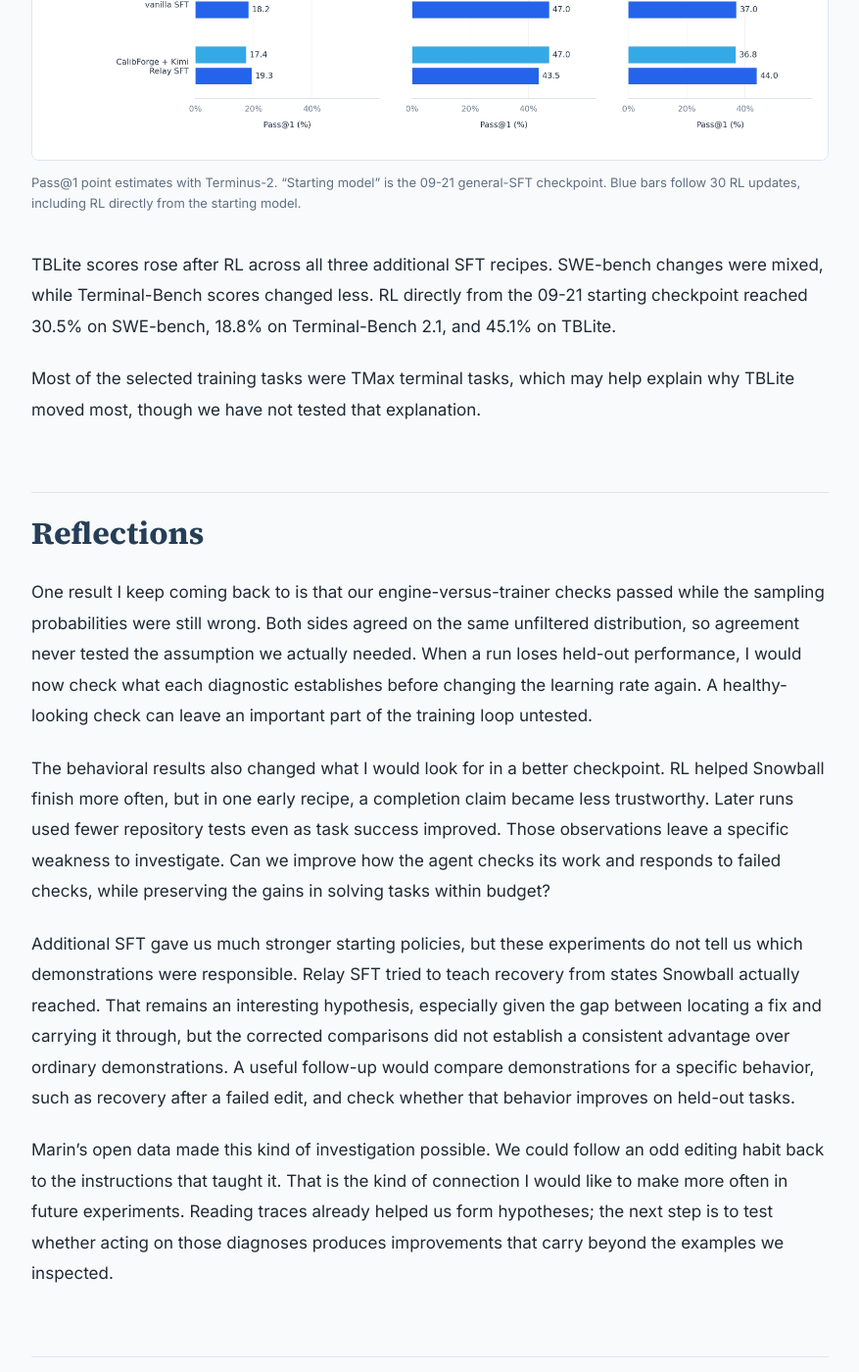
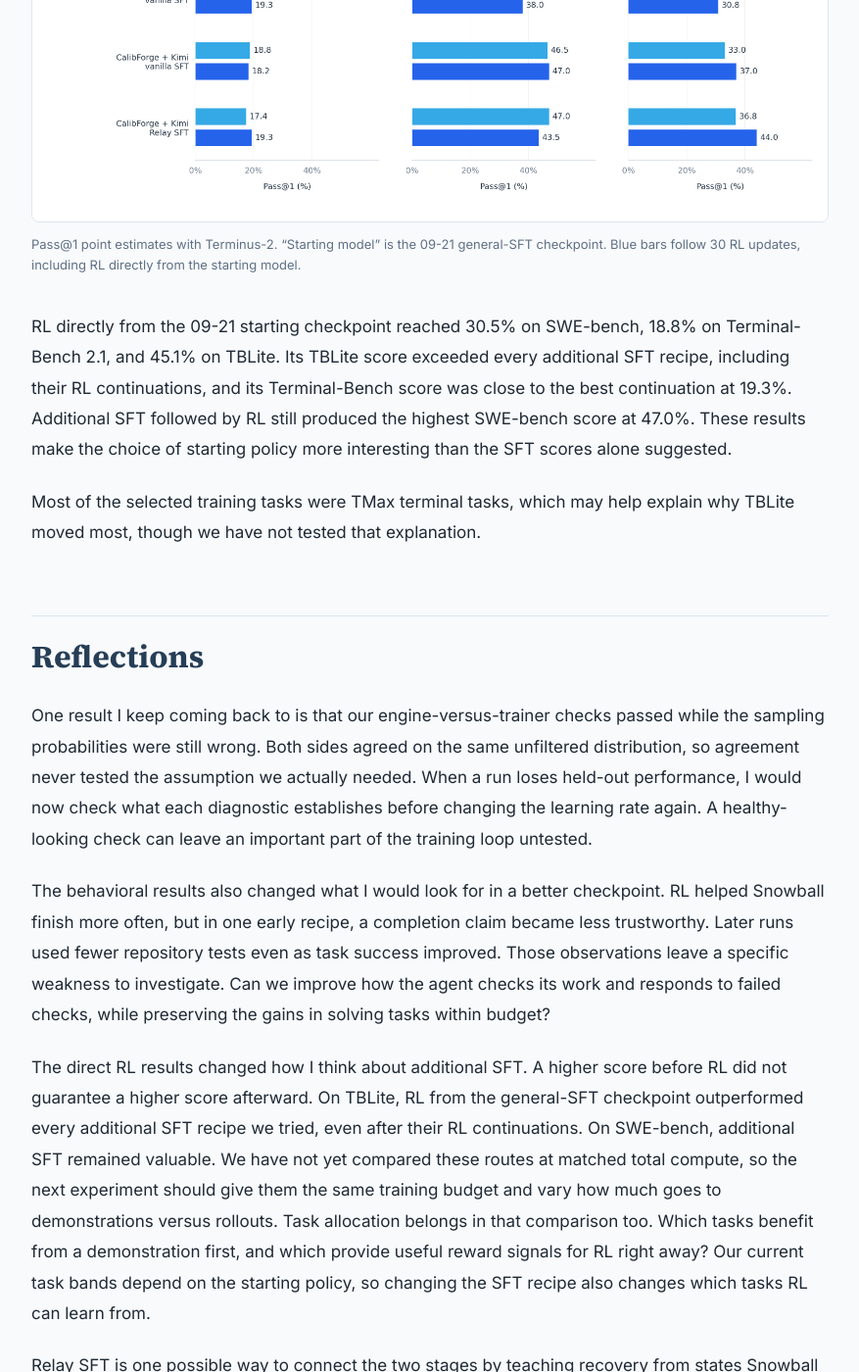
Before and after one commit to lukedhlee/lukedhlee.github.io, a Jekyll site: the page built from _posts/2026-10-21-turning-snowball-into-a-coding-agent.md, in a window 1280 px wide and 1400 px high, scrolled down 13947 px. Shown: the whole window at 98% size, without its empty margins (201-1078 px from the left). Built offline with Jekyll 4.4.1, drawn with Linux system fonts in a browser that asks for light colours; some of the changed text lies outside the part shown.

Commit message:
Reframe results around SFT and RL allocation

```diff
--- a/_posts/2026-10-21-turning-snowball-into-a-coding-agent.md
+++ b/_posts/2026-10-21-turning-snowball-into-a-coding-agent.md
@@ -26,7 +26,7 @@
 
 Some of the most interesting lessons came from reading the model’s attempts. Snowball could find the relevant function and describe a plausible fix, yet struggle to apply it. Other failures led us into the training system itself, where rising reward could hide falling held-out performance. Understanding these patterns helped us decide what to teach the model and what to fix around it.
 
-Below, we share what those experiments taught us about developing a coding agent, from inspecting inherited habits and getting RL working reliably to testing what additional demonstrations could contribute. Additional SFT brought the largest overall gains on the newer Snowball checkpoint, while RL afterward showed encouraging improvements on TBLite and mixed results elsewhere. The table shows one of those recipes.
+Below, we share what those experiments taught us about developing a coding agent, from inspecting inherited habits and getting RL working reliably to testing what additional demonstrations could contribute. Both additional SFT and RL brought substantial gains on the newer Snowball checkpoint, but their strengths differed across benchmarks. RL directly from the starting checkpoint reached the highest TBLite score, while additional SFT followed by RL reached the highest SWE-bench score. That leaves an interesting question about how to divide training compute and tasks between the two. The table shows one of the SFT recipes alongside direct RL.
 
 <div class="table-wrap" markdown="1">
 
@@ -268,7 +268,7 @@
 <figcaption>Pass@1 point estimates with Terminus-2. “Starting model” is the 09-21 general-SFT checkpoint. Blue bars follow 30 RL updates, including RL directly from the starting model.</figcaption>
 </figure>
 
-TBLite scores rose after RL across all three additional SFT recipes. SWE-bench changes were mixed, while Terminal-Bench scores changed less. RL directly from the 09-21 starting checkpoint reached 30.5% on SWE-bench, 18.8% on Terminal-Bench 2.1, and 45.1% on TBLite.
+RL directly from the 09-21 starting checkpoint reached 30.5% on SWE-bench, 18.8% on Terminal-Bench 2.1, and 45.1% on TBLite. Its TBLite score exceeded every additional SFT recipe, including their RL continuations, and its Terminal-Bench score was close to the best continuation at 19.3%. Additional SFT followed by RL still produced the highest SWE-bench score at 47.0%. These results make the choice of starting policy more interesting than the SFT scores alone suggested.
 
 Most of the selected training tasks were TMax terminal tasks, which may help explain why TBLite moved most, though we have not tested that explanation.
 
@@ -278,7 +278,9 @@
 
 The behavioral results also changed what I would look for in a better checkpoint. RL helped Snowball finish more often, but in one early recipe, a completion claim became less trustworthy. Later runs used fewer repository tests even as task success improved. Those observations leave a specific weakness to investigate. Can we improve how the agent checks its work and responds to failed checks, while preserving the gains in solving tasks within budget?
 
-Additional SFT gave us much stronger starting policies, but these experiments do not tell us which demonstrations were responsible. Relay SFT tried to teach recovery from states Snowball actually reached. That remains an interesting hypothesis, especially given the gap between locating a fix and carrying it through, but the corrected comparisons did not establish a consistent advantage over ordinary demonstrations. A useful follow-up would compare demonstrations for a specific behavior, such as recovery after a failed edit, and check whether that behavior improves on held-out tasks.
+The direct RL results changed how I think about additional SFT. A higher score before RL did not guarantee a higher score afterward. On TBLite, RL from the general-SFT checkpoint outperformed every additional SFT recipe we tried, even after their RL continuations. On SWE-bench, additional SFT remained valuable. We have not yet compared these routes at matched total compute, so the next experiment should give them the same training budget and vary how much goes to demonstrations versus rollouts. Task allocation belongs in that comparison too. Which tasks benefit from a demonstration first, and which provide useful reward signals for RL right away? Our current task bands depend on the starting policy, so changing the SFT recipe also changes which tasks RL can learn from.
+
+Relay SFT is one possible way to connect the two stages by teaching recovery from states Snowball actually reaches. The corrected comparisons did not establish a consistent advantage over ordinary demonstrations. I would now test it on a narrower behavior, such as recovery after a failed edit, and measure both the behavior itself and what subsequent RL gains from it.
 
 Marin’s open data made this kind of investigation possible. We could follow an odd editing habit back to the instructions that taught it. That is the kind of connection I would like to make more often in future experiments. Reading traces already helped us form hypotheses; the next step is to test whether acting on those diagnoses produces improvements that carry beyond the examples we inspected.
 
```
